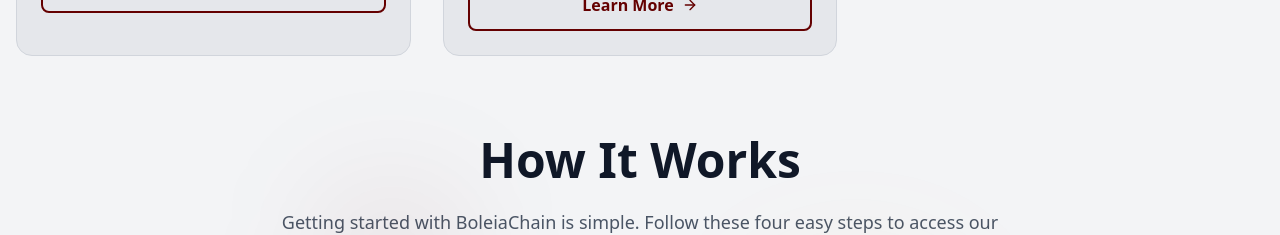
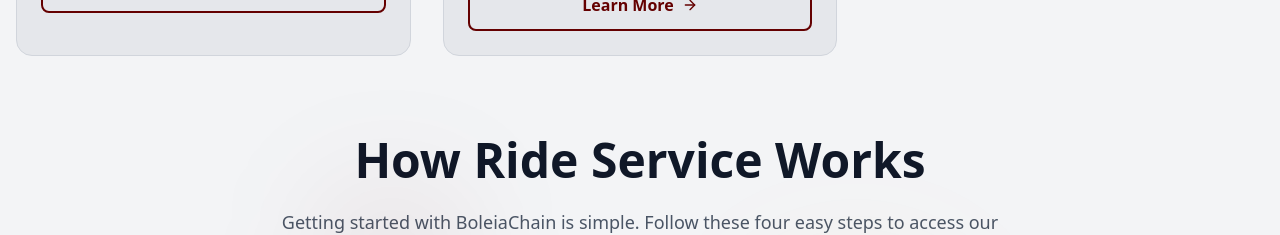
Before and after one commit to LeonardoBanze/boleia, a React (Vite) app: page /yora in a window 1280 px wide. Shown: the part 2260-2495 px from the top of the page. Built offline with nearby package versions, Linux system fonts and the light colour scheme.

Commit message:
How Ride Service Works

```diff
--- a/src/components/HowItWorksSection.jsx
+++ b/src/components/HowItWorksSection.jsx
@@ -35,7 +35,7 @@
         {/* Header */}
         <div className="text-center mb-16">
           <h2 className="text-4xl md:text-5xl font-bold text-gray-900 mb-6">
-            How It Works
+            How Ride Service Works
           </h2>
           <p className="text-gray-600 text-lg max-w-3xl mx-auto leading-relaxed">
             Getting started with BoleiaChain is simple. Follow these four easy steps to access our services.
```
